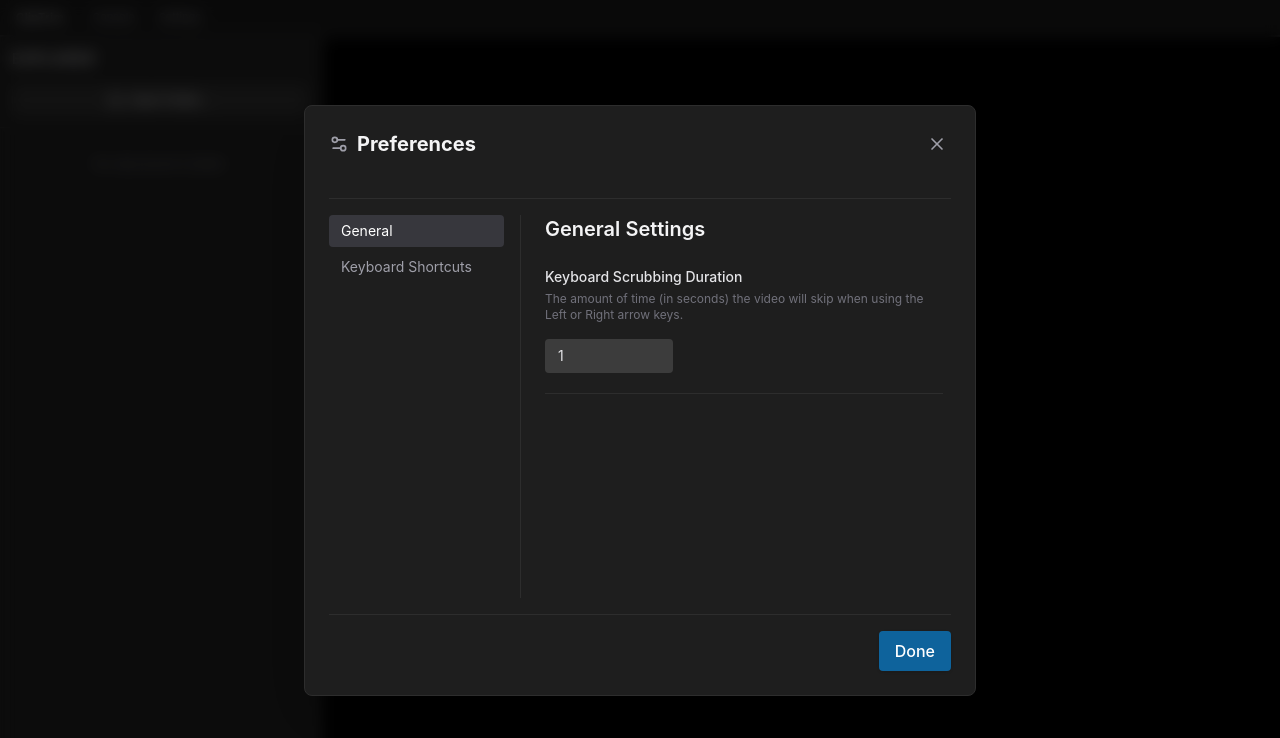
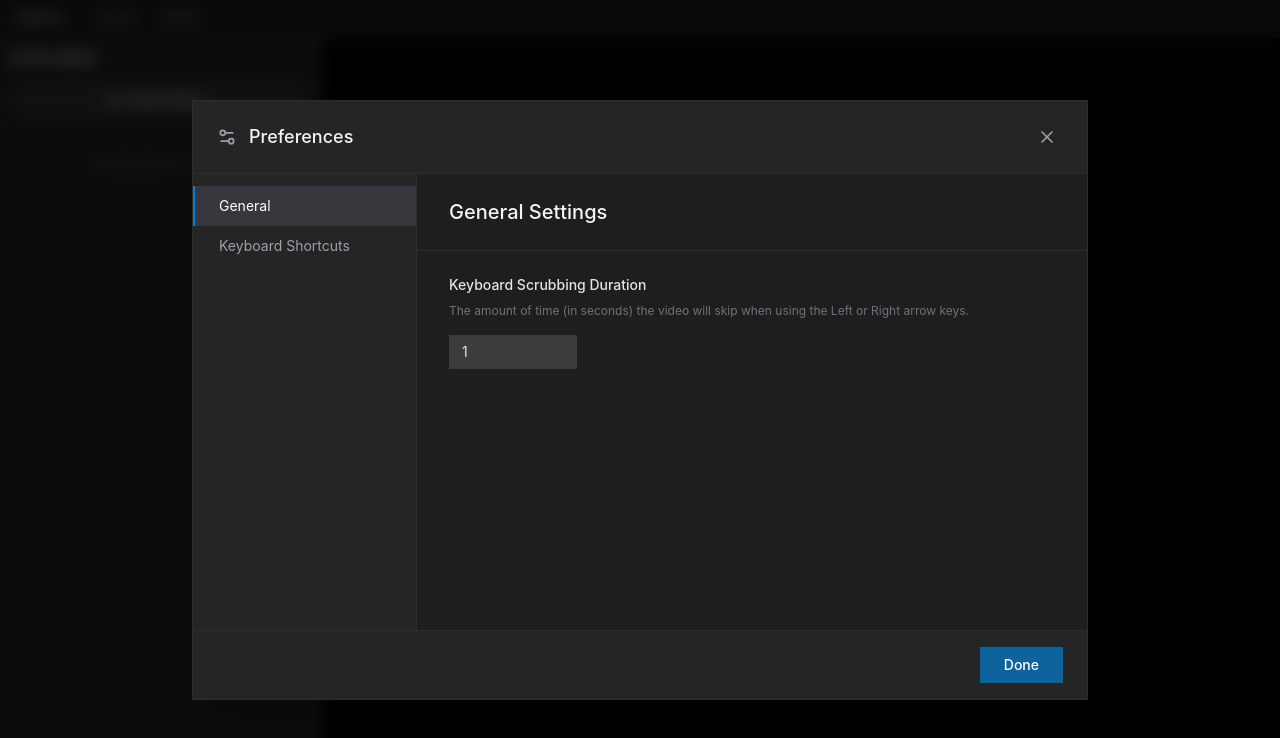
Before and after one commit to danlitvak/tool_cliptrim, a React (Vite) app: page / in a window 1280 px wide. Both pictures are taken after a click on the button "Settings". Shown: the top 738 px of the page. Built offline with nearby package versions, Linux system fonts and the light colour scheme.

Commit message:
feat: implement settings modal component for managing app preferences and keybinds.

```diff
--- a/src/components/SettingsModal.tsx
+++ b/src/components/SettingsModal.tsx
@@ -111,38 +111,40 @@ export function SettingsModal({ isOpen, onClose, settings, onSettingsChange }: S
 
     return (
         <div className="fixed inset-0 z-50 flex items-center justify-center bg-black/60 backdrop-blur-sm">
-            <div className="bg-[#1e1e1e] border border-[#2d2d2d] rounded-lg shadow-2xl p-6 w-full max-w-2xl animate-in fade-in zoom-in duration-200 flex flex-col max-h-[90vh]">
-                <div className="flex items-center justify-between mb-6 shrink-0">
-                    <div className="flex items-center gap-2 text-zinc-100">
+            <div className="bg-[#1e1e1e] border border-[#2d2d2d] rounded-none shadow-2xl w-full max-w-4xl flex flex-col h-[75vh] min-h-[500px] max-h-[800px] animate-in fade-in zoom-in duration-200">
+
+                {/* Modal Header */}
+                <div className="flex items-center justify-between px-6 py-5 shrink-0 bg-[#252526] border-b border-[#2d2d2d]">
+                    <div className="flex items-center gap-3 text-zinc-100">
                         <Settings2 className="w-5 h-5 text-zinc-400" />
-                        <h2 className="text-xl font-bold">Preferences</h2>
+                        <h2 className="text-lg font-medium">Preferences</h2>
                     </div>
                     <button
                         onClick={onClose}
-                        className="p-1 hover:bg-[#2d2d2d] rounded text-zinc-400 hover:text-white transition-colors"
+                        className="p-1.5 hover:bg-[#333333] rounded-none text-zinc-400 hover:text-white transition-colors"
                         title="Close Settings"
                     >
                         <X className="w-5 h-5" />
                     </button>
                 </div>
 
-                <div className="flex flex-1 overflow-hidden mt-4 border-t border-[#2d2d2d] pt-4 min-h-[50vh]">
+                <div className="flex flex-1 overflow-hidden">
                     {/* Sidebar Tabs */}
-                    <div className="w-48 shrink-0 flex flex-col gap-1 pr-4 border-r border-[#2d2d2d] overflow-y-auto">
+                    <div className="w-56 shrink-0 flex flex-col border-r border-[#2d2d2d] bg-[#252526] py-3">
                         <button
                             onClick={() => setActiveTab('General')}
-                            className={`w-full text-left px-3 py-1.5 rounded text-sm transition-colors ${activeTab === 'General'
-                                ? 'bg-[#37373d] text-white'
-                                : 'text-zinc-400 hover:text-zinc-200 hover:bg-[#2a2d2e]'
+                            className={`w-full text-left px-6 py-2.5 text-sm transition-colors border-l-2 ${activeTab === 'General'
+                                ? 'border-[#007fd4] bg-[#37373d] text-white'
+                                : 'border-transparent text-zinc-400 hover:text-zinc-200 hover:bg-[#2a2d2e]'
                                 }`}
                         >
                             General
                         </button>
                         <button
                             onClick={() => setActiveTab('Keyboard')}
-                            className={`w-full text-left px-3 py-1.5 rounded text-sm transition-colors ${activeTab === 'Keyboard'
-                                ? 'bg-[#37373d] text-white'
-                                : 'text-zinc-400 hover:text-zinc-200 hover:bg-[#2a2d2e]'
+                            className={`w-full text-left px-6 py-2.5 text-sm transition-colors border-l-2 ${activeTab === 'Keyboard'
+                                ? 'border-[#007fd4] bg-[#37373d] text-white'
+                                : 'border-transparent text-zinc-400 hover:text-zinc-200 hover:bg-[#2a2d2e]'
                                 }`}
                         >
                             Keyboard Shortcuts
@@ -150,15 +152,22 @@ export function SettingsModal({ isOpen, onClose, settings, onSettingsChange }: S
                     </div>
 
                     {/* Content Area */}
-                    <div className="flex-1 pl-6 overflow-y-auto custom-scrollbar pr-2">
+                    <div className="flex-1 flex flex-col overflow-hidden relative bg-[#1e1e1e]">
+                        {/* Section Header */}
+                        <div className="shrink-0 px-8 py-6 border-b border-[#2d2d2d] bg-[#1e1e1e] z-10">
+                            <h3 className="text-xl font-medium text-zinc-100">
+                                {activeTab === 'General' ? 'General Settings' : 'Keyboard Shortcuts'}
+                            </h3>
+                        </div>
+
+                        {/* Scrollable Content */}
+                        <div className="flex-1 overflow-y-auto custom-scrollbar px-8 py-6">
                             {activeTab === 'General' && (
-                            <div className="max-w-xl space-y-6 pb-8">
-                                <h3 className="text-xl font-semibold text-zinc-100 mb-6">General Settings</h3>
-
+                                <div className="max-w-xl space-y-8">
                                     {/* Setting Item */}
-                                <div className="flex flex-col gap-1 border-b border-[#2d2d2d] pb-5">
+                                    <div className="flex flex-col gap-2">
                                         <h4 className="text-zinc-200 text-sm font-medium">Keyboard Scrubbing Duration</h4>
-                                    <span className="text-xs text-zinc-500 mb-3">
+                                        <span className="text-xs text-zinc-500 mb-2">
                                             The amount of time (in seconds) the video will skip when using the Left or Right arrow keys.
                                         </span>
                                         <input
@@ -169,16 +178,14 @@ export function SettingsModal({ isOpen, onClose, settings, onSettingsChange }: S
                                             step="0.5"
                                             min="0.5"
                                             max="10"
-                                        className="w-32 bg-[#3c3c3c] border border-transparent hover:bg-[#464646] rounded px-3 py-1.5 text-zinc-200 text-sm focus:outline-none focus:border-[#007fd4] transition-colors"
+                                            className="w-32 bg-[#3c3c3c] border border-transparent hover:bg-[#464646] rounded-none px-3 py-1.5 text-zinc-200 text-sm focus:outline-none focus:border-[#007fd4] transition-colors"
                                         />
                                     </div>
                                 </div>
                             )}
 
                             {activeTab === 'Keyboard' && (
-                            <div className="max-w-2xl space-y-6 pb-8">
-                                <h3 className="text-xl font-semibold text-zinc-100 mb-6">Keyboard Shortcuts</h3>
-
+                                <div className="max-w-3xl space-y-2">
                                     <div className="flex flex-col font-sans">
                                         {(Object.entries({
                                             'playPause': 'Play / Pause',
@@ -196,19 +203,19 @@ export function SettingsModal({ isOpen, onClose, settings, onSettingsChange }: S
                                             'speedUp': 'Increase Speed',
                                             'speedDown': 'Decrease Speed',
                                         }) as [keyof Keybinds, string][]).map(([action, label]) => (
-                                        <div key={action} className="flex items-center justify-between border-b border-[#2d2d2d] py-3 hover:bg-[#2a2d2e]/50 px-2 -mx-2 rounded transition-colors group">
+                                            <div key={action} className="flex items-center justify-between border-b border-[#2d2d2d]/50 py-3 hover:bg-[#2a2d2e]/30 px-3 -mx-3 transition-colors group">
                                                 <div className="flex flex-col">
                                                     <span className="text-sm font-medium text-zinc-200">{label}</span>
-                                                <span className="text-[11px] text-zinc-500 font-mono mt-0.5">clipTrim.action.{action.toLowerCase()}</span>
+                                                    <span className="text-[11px] text-zinc-500 font-mono mt-1">clipTrim.action.{action.toLowerCase()}</span>
                                                 </div>
                                                 <button
-                                                onClick={() => setEditingKeyAction(action)}
-                                                className={`px-3 py-1.5 rounded text-xs font-mono min-w-[100px] text-center border transition-colors ${editingKeyAction === action
+                                                    onClick={() => setEditingKeyAction(action as keyof Keybinds)}
+                                                    className={`px-4 py-1.5 rounded-none text-xs font-mono min-w-[120px] text-center border transition-colors ${editingKeyAction === action
                                                         ? 'bg-[#007fd4]/20 border-[#007fd4] text-[#007fd4] animate-pulse'
                                                         : 'bg-[#3c3c3c] border-transparent text-zinc-200 group-hover:bg-[#464646] hover:!border-[#007fd4]'
                                                         }`}
                                                 >
-                                                {editingKeyAction === action ? 'Press key...' : formatKey(settings.keybinds[action])}
+                                                    {editingKeyAction === action ? 'Press key...' : formatKey(settings.keybinds[action as keyof Keybinds])}
                                                 </button>
                                             </div>
                                         ))}
@@ -217,11 +224,13 @@ export function SettingsModal({ isOpen, onClose, settings, onSettingsChange }: S
                             )}
                         </div>
                     </div>
+                </div>
 
-                <div className="mt-4 flex justify-end shrink-0 pt-4 border-t border-[#2d2d2d]">
+                {/* Footer Component */}
+                <div className="flex items-center justify-end px-6 py-4 shrink-0 bg-[#252526] border-t border-[#2d2d2d]">
                     <button
                         onClick={onClose}
-                        className="px-4 py-2 bg-[#0e639c] hover:bg-[#1177bb] text-white font-medium rounded shadow transition-colors"
+                        className="px-6 py-2 bg-[#0e639c] hover:bg-[#1177bb] text-white text-sm font-medium rounded-none transition-colors"
                     >
                         Done
                     </button>
```
Lines whose indentation alone changed are shown as unchanged.
